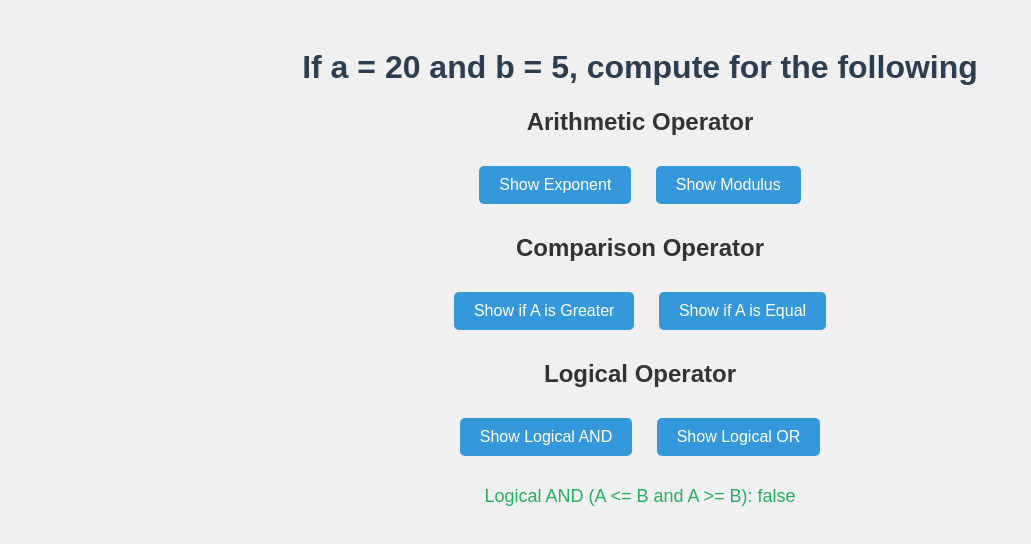
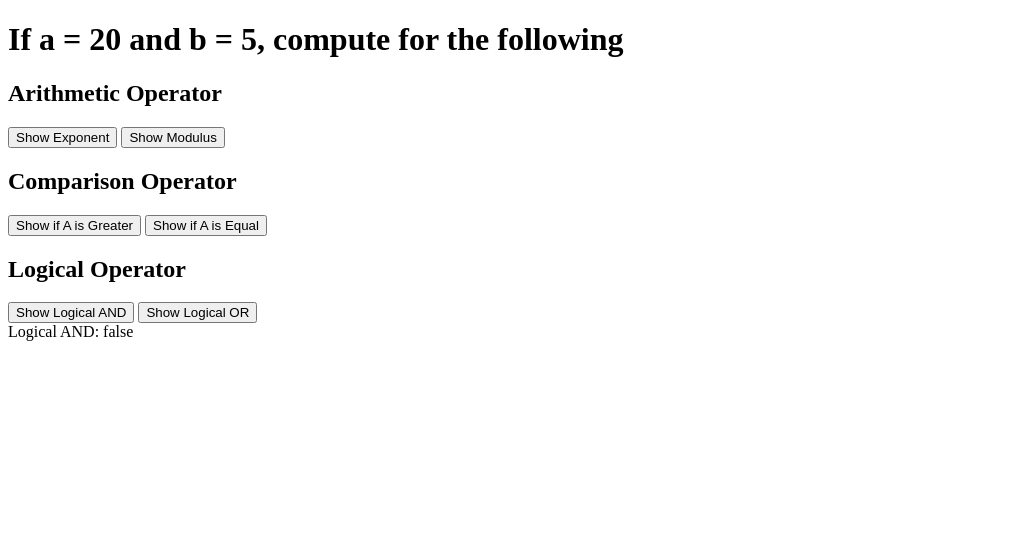
Before and after one commit to Yes-Defensor/FAIRVIEW_ICT9EMERALD_Q3Quiz1_DEFENSOR_ELY, a plain HTML site: page index.html in a window 1280 px wide. Both pictures are taken after a click on the button "Show Logical AND". Shown: the whole page, without its empty margins (0-1031 px from the left). Drawn offline with Linux system fonts and the light colour scheme.

Commit message:
Update index.html

```diff
--- a/index.html
+++ b/index.html
@@ -3,71 +3,37 @@
 <head>
     <meta charset="UTF-8">
     <meta name="viewport" content="width=device-width, initial-scale=1.0">
-    <title>Click to  Calculate</title>
-    <style>
-        body {
-            font-family: 'Arial', sans-serif;
-            background-color: #f0f0f0;
-            color: #333;
-            text-align: center;
-            padding: 20px;
-        }
-        h1 {
-            color: #2c3e50;
-        }
-        .section {
-            margin: 20px 0;
-        }
-        button {
-            background-color: #3498db;
-            color: white;
-            border: none;
-            padding: 10px 20px;
-            font-size: 16px;
-            margin: 10px;
-            border-radius: 5px;
-            cursor: pointer;
-            transition: background-color 0.3s ease;
-        }
-        button:hover {
-            background-color: #2980b9;
-        }
-        .result {
-            margin-top: 20px;
-            font-size: 18px;
-            color: #27ae60;
-        }
-    </style>
+    <title>Click to Calculate</title>
 </head>
 <body>
     <h1>If a = 20 and b = 5, compute for the following</h1>
 
-    <div class="section">
+    <div>
         <h2>Arithmetic Operator</h2>
         <button onclick="showExponent()">Show Exponent</button>
         <button onclick="showModulus()">Show Modulus</button>
     </div>
 
-    <div class="section">
+    <div>
         <h2>Comparison Operator</h2>
         <button onclick="showIsGreater()">Show if A is Greater</button>
         <button onclick="showIsEqual()">Show if A is Equal</button>
     </div>
 
-    <div class="section">
+    <div>
         <h2>Logical Operator</h2>
         <button onclick="showLogicalAnd()">Show Logical AND</button>
         <button onclick="showLogicalOr()">Show Logical OR</button>
     </div>
 
-    <div class="result" id="result"></div>
+    <div id="result"></div>
 
     <script>
         let a = 20;
         let b = 5;
 
         function showExponent() {
-            let result = Math.pow(a, b);
+            let result = a ** b;
             document.getElementById('result').innerText = `Exponent: ${result}`;
         }
 
@@ -88,12 +54,12 @@
 
         function showLogicalAnd() {
             let result = (a <= b) && (a >= b);
-            document.getElementById('result').innerText = `Logical AND (A <= B and A >= B): ${result}`;
+            document.getElementById('result').innerText = `Logical AND: ${result}`;
         }
 
         function showLogicalOr() {
             let result = (a !== b) || (a === b);
-            document.getElementById('result').innerText = `Logical OR (A != B or A == B): ${result}`;
+            document.getElementById('result').innerText = `Logical OR: ${result}`;
         }
     </script>
 </body>
```
